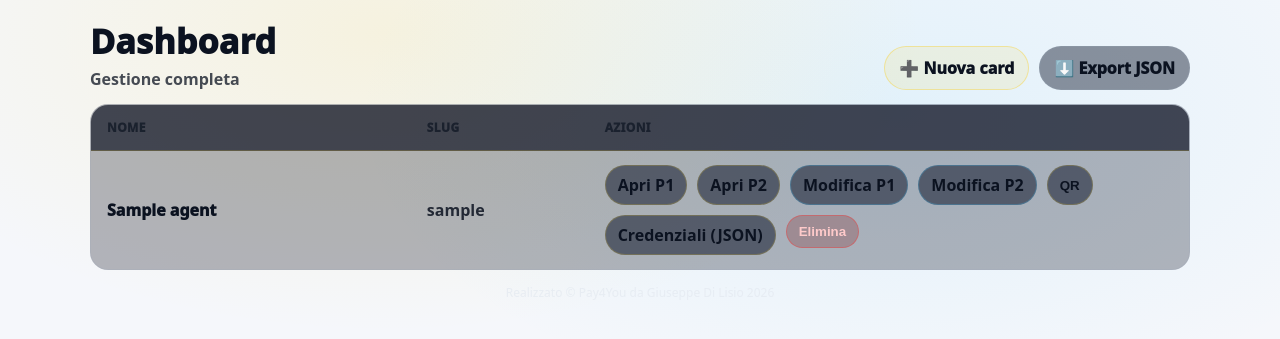
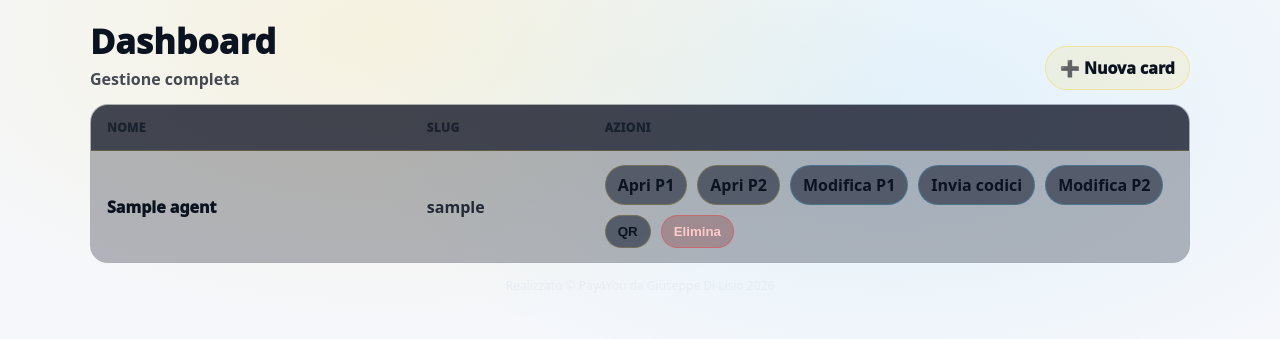
Before and after one commit to gidl59/pay4you-cards-fire, a Flask app: page /dashboard in a window 1280 px wide. Shown: the part 47-386 px from the top of the page. Run offline with Flask 3, Linux system fonts and the light colour scheme; the visitor is signed in with stand-in values (Sample User, id 1); tables that the repository leaves empty hold one stand-in row (values such as "Sample post").

Commit message:
Update admin_list.html

```diff
--- a/templates/admin_list.html
+++ b/templates/admin_list.html
@@ -16,9 +16,6 @@
       <div class="admin-actions">
         {% if is_admin %}
           <a class="btn-pill" href="{{ url_for('new_agent') }}">➕ Nuova card</a>
-          <a class="btn-pill ghost" href="{{ url_for('admin_export_agents_json') }}">⬇️ Export JSON</a>
-        {% else %}
-          <a class="btn-pill ghost" href="{{ url_for('logout') }}">Logout</a>
         {% endif %}
       </div>
     </div>
@@ -36,32 +33,15 @@
         <div class="slug-cell">{{ a.slug }}</div>
 
         <div class="actions-cell">
-
-          <!-- APRI CARD -->
           <a class="btn-mini" href="/{{ a.slug }}" target="_blank" rel="noopener">Apri P1</a>
 
           {% if (a.p2_enabled or 0)|int == 1 %}
             <a class="btn-mini" href="/{{ a.slug }}?p=p2" target="_blank" rel="noopener">Apri P2</a>
-          {% endif %}
-
-          <!-- MODIFICA -->
-          {% if is_admin %}
-            <a class="btn-mini ghost" href="{{ url_for('edit_agent', slug=a.slug) }}">Modifica P1</a>
-
-            {% if (a.p2_enabled or 0)|int == 1 %}
-              <a class="btn-mini ghost" href="{{ url_for('admin_profile2', slug=a.slug) }}">Modifica P2</a>
-            {% else %}
+          {% else %}
+            {% if is_admin %}
               <form method="post" action="{{ url_for('admin_activate_p2', slug=a.slug) }}" style="display:inline;">
                 <button class="btn-mini warn" type="submit">Attiva P2</button>
               </form>
-            {% endif %}
-
-          {% else %}
-            <!-- CLIENT: sempre e solo la SUA card -->
-            <a class="btn-mini ghost" href="{{ url_for('me_edit') }}">Modifica P1</a>
-
-            {% if (a.p2_enabled or 0)|int == 1 %}
-              <a class="btn-mini ghost" href="{{ url_for('me_profile2') }}">Modifica P2</a>
             {% else %}
               <form method="post" action="{{ url_for('me_activate_p2') }}" style="display:inline;">
                 <button class="btn-mini warn" type="submit">Attiva P2</button>
@@ -69,18 +49,25 @@
             {% endif %}
           {% endif %}
 
-          <!-- QR -->
+          {% if is_admin %}
+            <a class="btn-mini ghost" href="{{ url_for('edit_agent', slug=a.slug) }}">Modifica P1</a>
+            <a class="btn-mini ghost" href="{{ url_for('admin_credentials_html', slug=a.slug) }}">Invia codici</a>
+          {% else %}
+            <a class="btn-mini ghost" href="{{ url_for('me_edit') }}">Modifica P1</a>
+          {% endif %}
+
+          {% if (a.p2_enabled or 0)|int == 1 %}
+            {% if is_admin %}
+              <a class="btn-mini ghost" href="{{ url_for('admin_profile2', slug=a.slug) }}">Modifica P2</a>
+            {% else %}
+              <a class="btn-mini ghost" href="{{ url_for('me_profile2') }}">Modifica P2</a>
+            {% endif %}
+          {% endif %}
+
           <button class="btn-mini" type="button" onclick="openQrModal('/{{ a.slug }}/qr.png')">QR</button>
 
           {% if is_admin %}
-            <a class="btn-mini" href="{{ url_for('admin_credentials', slug=a.slug) }}" target="_blank" rel="noopener">
-              Credenziali (JSON)
-            </a>
-
-            <form method="post"
-                  action="{{ url_for('delete_agent', slug=a.slug) }}"
-                  onsubmit="return confirm('Eliminare?')"
-                  style="display:inline;">
+            <form method="post" action="{{ url_for('delete_agent', slug=a.slug) }}" onsubmit="return confirm('Eliminare?')" style="display:inline;">
               <button class="btn-mini danger" type="submit">Elimina</button>
             </form>
           {% endif %}
@@ -99,10 +86,7 @@
 <div id="qr-modal" class="modal-overlay" style="display:none;">
   <div class="modal-box">
     <button class="modal-x" type="button" onclick="closeQrModal()">✕</button>
-    <img id="qr-img"
-         src=""
-         alt="QR"
-         style="width:100%;max-width:520px;display:block;margin:8px auto;border-radius:14px;">
+    <img id="qr-img" src="" alt="QR" style="width:100%;max-width:520px;display:block;margin:8px auto;border-radius:14px;">
     <button class="modal-close" type="button" onclick="closeQrModal()">Chiudi</button>
   </div>
 </div>
```
